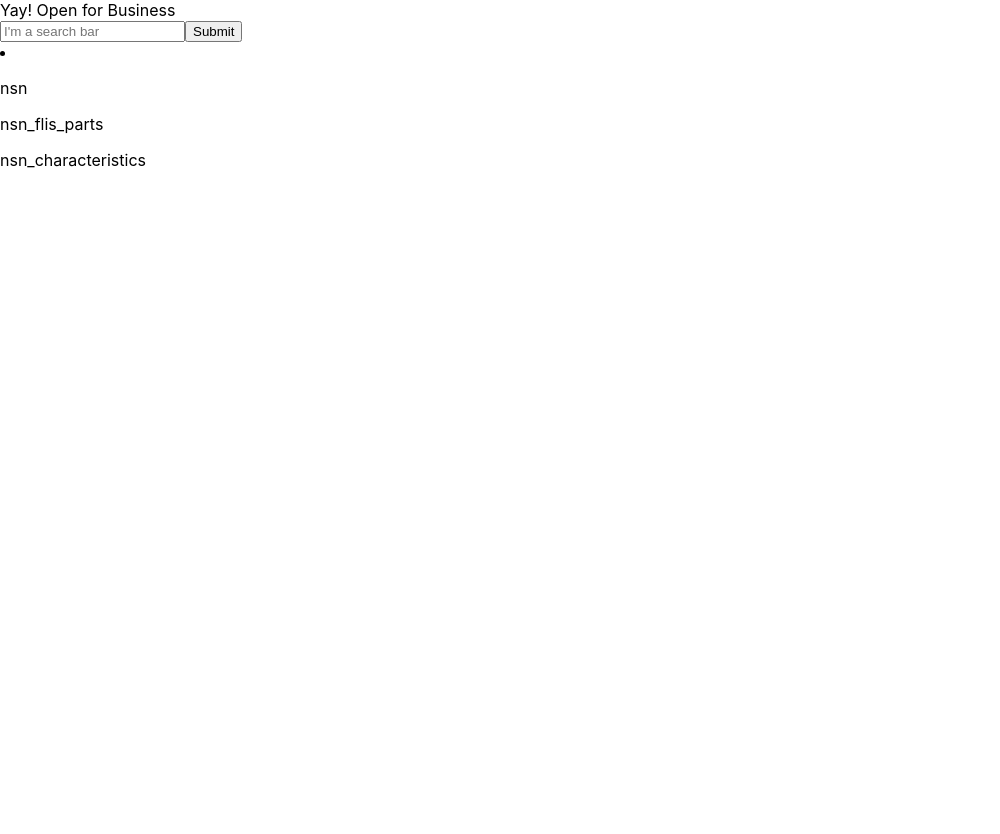
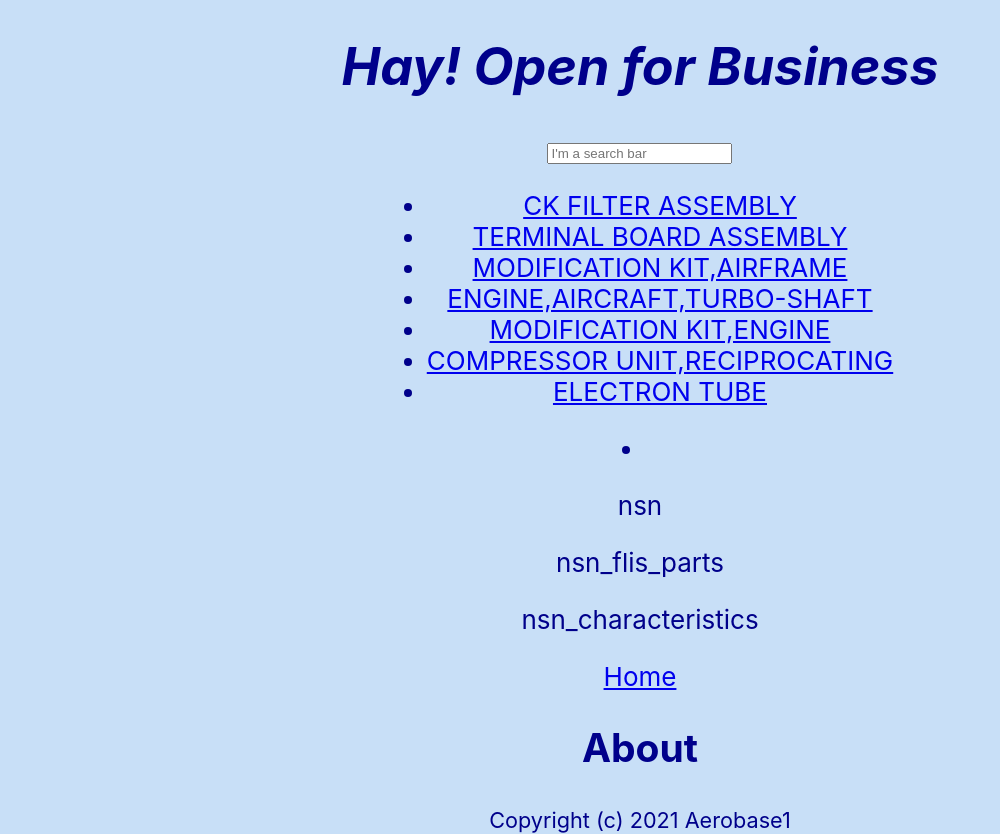
Before and after one commit to CodeMama96/aerobase1, a React (Create React App) app: page /about in a window 1280 px wide. Shown: the whole page, without its empty margins (0-1000 px from the left). Before the commit the page ends 800 px from the top, so only its background shows below. Built offline with nearby package versions, Linux system fonts and the light colour scheme.

Commit message:
abunch of changes

```diff
--- a/package.json
+++ b/package.json
@@ -9,6 +9,7 @@
     "react": "^17.0.2",
     "react-dom": "^17.0.2",
     "react-redux": "^7.2.4",
+    "react-router-dom": "^5.2.0",
     "react-scripts": "4.0.3",
     "redux-thunk": "^2.3.0",
     "web-vitals": "^1.0.1"
--- /dev/null
+++ b/src/About.js
@@ -0,0 +1,25 @@
+import React, { Component } from "react";
+import {
+    Link
+  } from "react-router-dom";
+
+
+class About extends Component {
+    render(){
+        return(
+        <div className="about">
+            <div><Link to="/">Home</Link></div>
+            <h2>About</h2>
+
+            <small>
+
+            Copyright (c) 2021 Aerobase1
+
+            </small>
+        </div>
+        )
+    }
+
+}
+
+export default About
--- a/src/App.css
+++ b/src/App.css
@@ -2,37 +2,17 @@
   text-align: center;
 }
 
-.App-logo {
-  height: 40vmin;
-  pointer-events: none;
-}
-
-@media (prefers-reduced-motion: no-preference) {
-  .App-logo {
-    animation: App-logo-spin infinite 20s linear;
-  }
-}
-
 .App-header {
-  background-color: #282c34;
+  background-color: #c8dff7;
   min-height: 100vh;
   display: flex;
   flex-direction: column;
   align-items: center;
   justify-content: center;
   font-size: calc(10px + 2vmin);
-  color: white;
+  color: darkblue;
 }
 
 .App-link {
   color: #61dafb;
 }
-
-@keyframes App-logo-spin {
-  from {
-    transform: rotate(0deg);
-  }
-  to {
-    transform: rotate(360deg);
-  }
-}
--- a/src/App.js
+++ b/src/App.js
@@ -1,15 +1,32 @@
+import './App.css'
 import SearchBar from './components/SearchBar'
 
 import PartsContainer from './components/PartsContainer';
 
+import {
+  BrowserRouter as Router,
+  Route
+} from "react-router-dom";
+
+
+import About from './About'
+
+
+
 function App() {
     return (
         <div className="App">
-            <header className="App-header">
-                Yay! Open for Business
-                  <SearchBar/>
-                  <PartsContainer/>
-            </header>
+          <Router>
+              <header className="App-header">
+                  <h1><i>Hay! Open for Business</i></h1>
+                    <SearchBar/>
+                    <PartsContainer/>
+
+                    <Route exact path='/about' component={About}></Route>
+
+
+              </header>
+            </Router>
         </div>
     );
 }
--- a/src/components/SearchBar.js
+++ b/src/components/SearchBar.js
@@ -5,8 +5,20 @@ class SearchBar extends Component{
         return(
             <div>
                 <form>
-                    <input className="search-bar" type="text" placeholder="I'm a search bar" name="SearchBar"/>
-                    <input className="search-bar" type="submit" value="Submit" />
+                    <input type="text" id="userInput" placeholder="I'm a search bar" title="Type Part Number" onChange="searchFunction()"/>
+                        <ul id="byName">
+                            <li><a href="#">CK FILTER ASSEMBLY</a></li>
+                            <li><a href="#">TERMINAL BOARD ASSEMBLY</a></li>
+
+                            <li><a href="#">MODIFICATION KIT,AIRFRAME</a></li>
+                            <li><a href="#">ENGINE,AIRCRAFT,TURBO-SHAFT</a></li>
+
+                            <li><a href="#">MODIFICATION KIT,ENGINE</a></li>
+                            <li><a href="#">COMPRESSOR UNIT,RECIPROCATING</a></li>
+                            <li><a href="#">ELECTRON TUBE</a></li>
+                        </ul>
+
+
                 </form>
             </div>
         )
```
Also changed, not shown: 2 other files (tests, documents, lock files or other folders).
